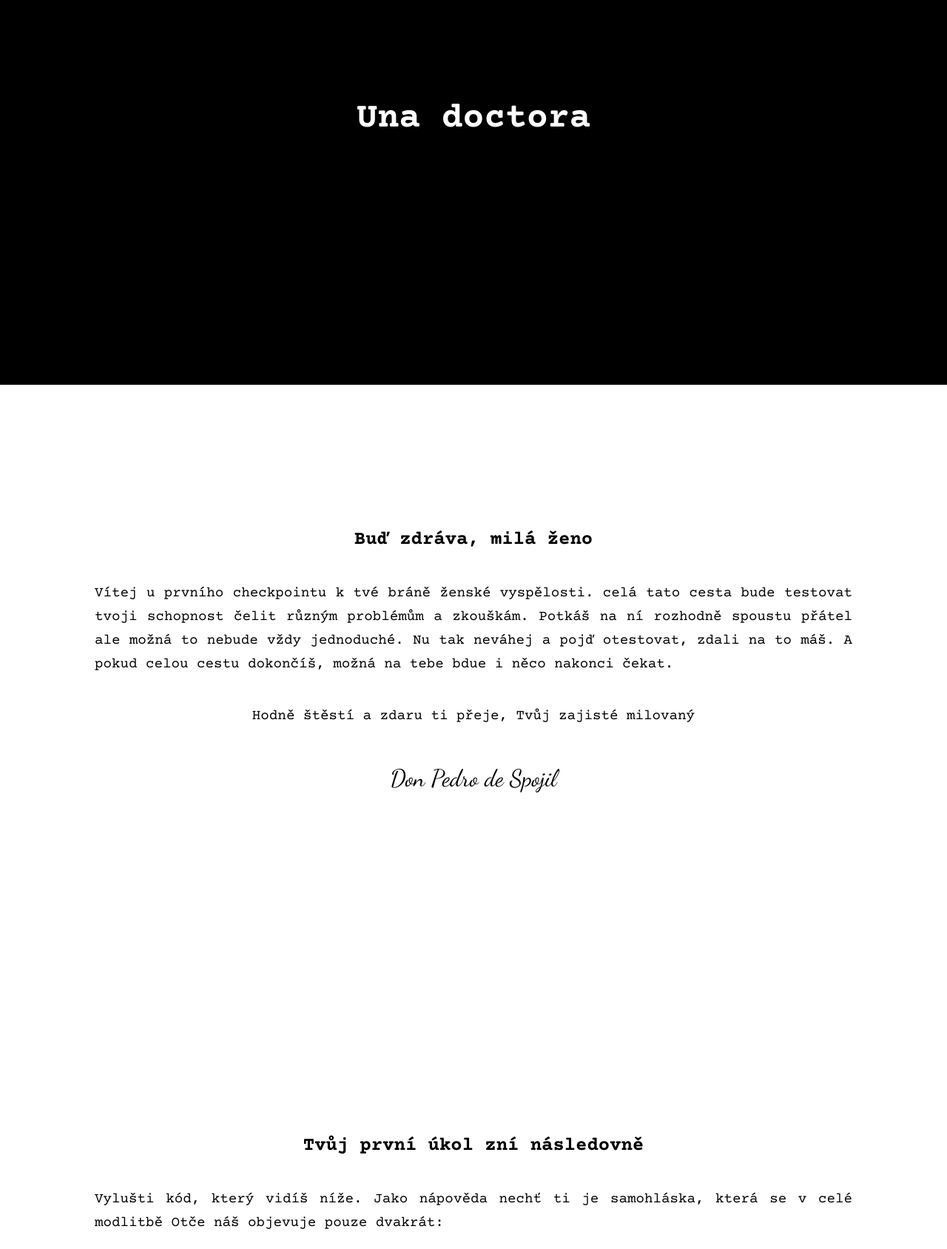
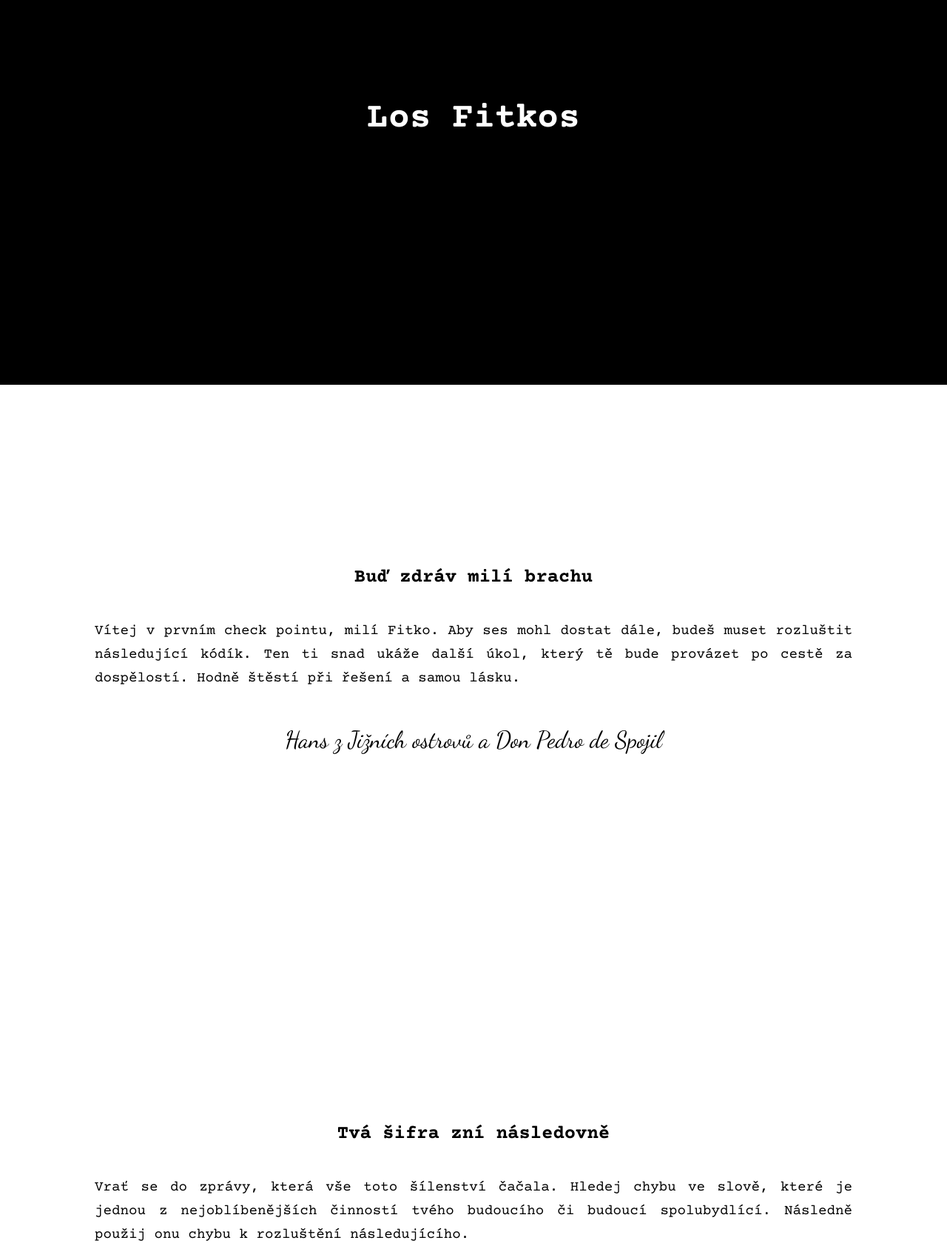
Before and after one commit to petrkucerak/eldxke, a plain HTML site: page index.html in a window 1280 px wide. Shown: the part 200-1888 px from the top of the page at 74% size. Drawn offline with nearby package versions, Linux system fonts and the light colour scheme.

Commit message:
uplaod right files

```diff
--- a/index.html
+++ b/index.html
@@ -4,21 +4,20 @@
     <meta charset="UTF-8">
     <meta name="viewport" content="width=device-width, initial-scale=1.0">
     <link rel="stylesheet" href="style.css">
-    <title>Una doctora</title>
+    <title>Los Fitkos</title>
 </head>
 <body>
     <header>
-        <h1>Una doctora</h1>
+        <h1>Los Fitkos</h1>
     </header>
     <section>
-        <h2>Buď zdráva, milá ženo</h2>
-        <p>Vítej u prvního checkpointu k tvé bráně ženské vyspělosti. celá tato cesta bude testovat tvoji schopnost čelit různým problémům a zkouškám. Potkáš na ní rozhodně spoustu přátel ale možná to nebude vždy jednoduché. Nu tak neváhej a pojď otestovat, zdali na to máš. A pokud celou cestu dokončíš, možná na tebe bdue i něco nakonci čekat.</p>
-        <p>Hodně štěstí a zdaru ti přeje, Tvůj zajisté milovaný</p>
-        <p id="signature">Don Pedro de Spojil</p>
+        <h2>Buď zdráv milí brachu</h2>
+        <p>Vítej v prvním check pointu, milí Fitko. Aby ses mohl dostat dále, budeš muset rozluštit následující kódík. Ten ti snad ukáže další úkol, který tě bude provázet po cestě za dospělostí. Hodně štěstí při řešení a samou lásku.</p>
+        <p id="signature">Hans z Jižních ostrovů a Don Pedro de Spojil</p>
     </section>
     <section class="grey">
-        <h2>Tvůj první úkol zní následovně</h2>
-        <p>Vylušti kód, který vidíš níže. Jako nápověda nechť ti je samohláska, která se v celé modlitbě Otče náš objevuje pouze dvakrát:</p>
+        <h2>Tvá šifra zní následovně</h2>
+        <p>Vrať se do zprávy, která vše toto šílenství čačala. Hledej chybu ve slově, které je jednou z nejoblíbenějších činností tvého budoucího či budoucí spolubydlící. Následně použij onu chybu k rozluštění následujícího.</p>
         <p id="code">c0.0dccbdb - n; k.cyybccf - e</p>
     </section>
 </body>
--- a/style.scss
+++ b/style.scss
@@ -79,15 +79,6 @@ header{
 
         flex-direction: column;
         font-size: 3rem;
-        text-align: center;
-    }
-
-    @include for-size('tablet'){
-
-        h1{
-
-            font-size: 2rem;
-        }
     }
 }
 section{
@@ -118,11 +109,6 @@ h2{
 
     text-transform: uppercase;
     font-size: 2rem;
-
-    @include for-size('tablet'){
-
-        font-size: 1.5rem;
-    }
 }
 #signature{
 
```
Also changed, not shown: style.css, 2 other files.
